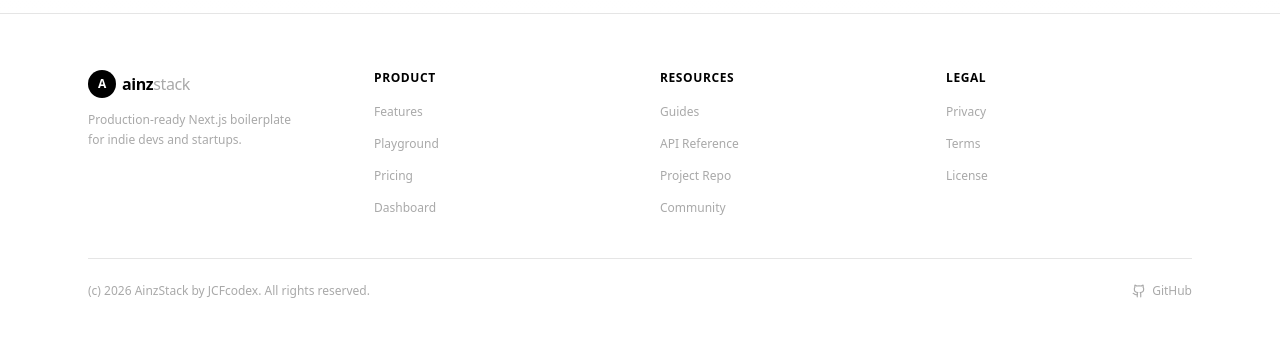
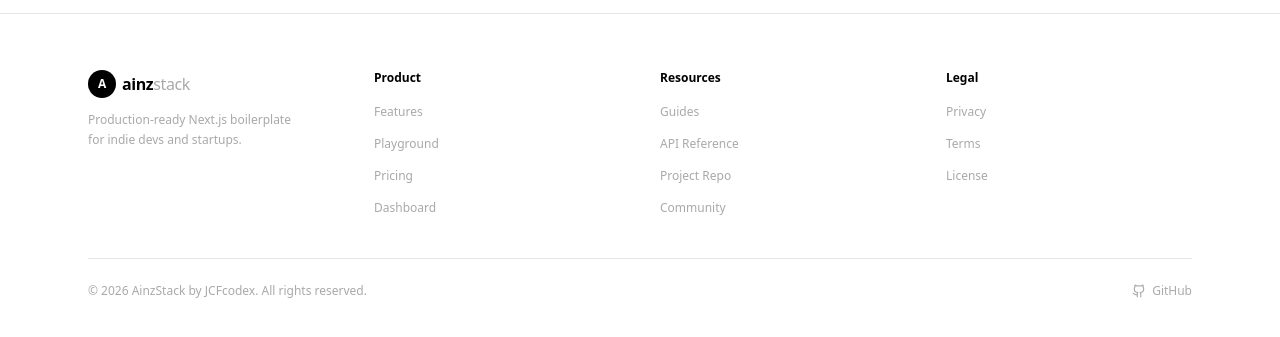
Before and after one commit to JCFcodex/ainz-stack, a Next.js app: page / in a window 1280 px wide. Shown: the part 3601-3938 px from the top of the page. Built offline with nearby package versions, Linux system fonts and the light colour scheme.

Commit message:
`tweak: update footer typography and symbols`

```diff
--- a/src/components/footer.tsx
+++ b/src/components/footer.tsx
@@ -74,21 +74,21 @@ export function Footer() {
           </div>
 
           <div>
-            <h4 className="mb-3 text-xs font-semibold uppercase tracking-wider text-foreground">
+            <h4 className="mb-3 text-xs font-semibold tracking-normal text-foreground">
               Product
             </h4>
             <FooterLinks links={productLinks} />
           </div>
 
           <div>
-            <h4 className="mb-3 text-xs font-semibold uppercase tracking-wider text-foreground">
+            <h4 className="mb-3 text-xs font-semibold tracking-normal text-foreground">
               Resources
             </h4>
             <FooterLinks links={resourceLinks} />
           </div>
 
           <div>
-            <h4 className="mb-3 text-xs font-semibold uppercase tracking-wider text-foreground">
+            <h4 className="mb-3 text-xs font-semibold tracking-normal text-foreground">
               Legal
             </h4>
             <FooterLinks links={legalLinks} />
@@ -97,7 +97,7 @@ export function Footer() {
 
         <div className="mt-10 flex flex-col items-center justify-between gap-3 border-t border-border pt-6 sm:flex-row">
           <p className="text-xs text-muted-foreground">
-            (c) 2026 AinzStack by JCFcodex. All rights reserved.
+            © 2026 AinzStack by JCFcodex. All rights reserved.
           </p>
           <Link
             href="https://github.com/JCFcodex/ainz-stack"
```
